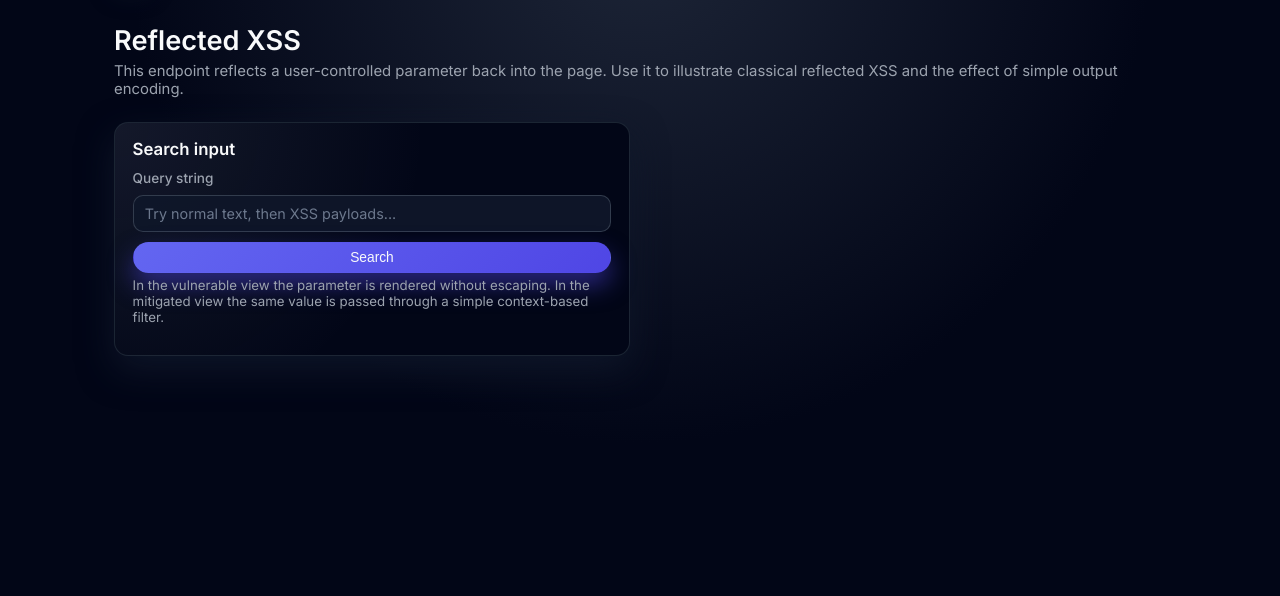
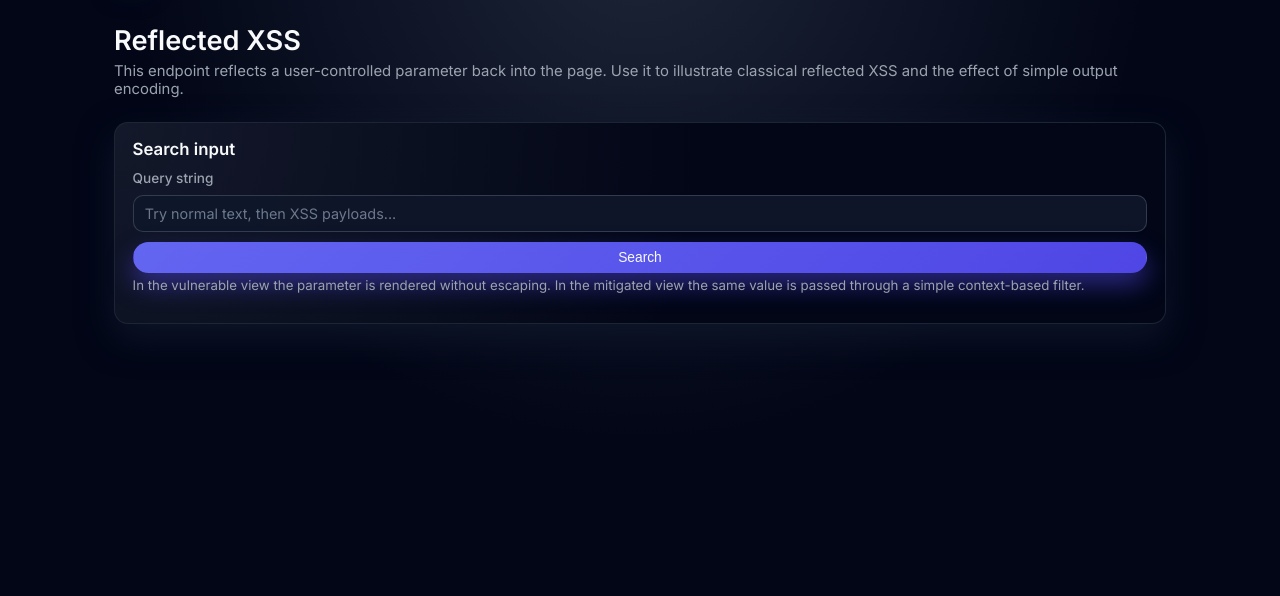
Before and after one commit to AndresJimw/xss-cookie, a Flask app: page /search in a window 1280 px wide. Shown: the part 69-665 px from the top of the page. Run offline with Flask 3, Linux system fonts and the light colour scheme.

Commit message:
chore: update components

```diff
--- a/app/templates/comments.html
+++ b/app/templates/comments.html
@@ -11,7 +11,7 @@
     </div>
 </section>
 
-<section class="grid grid-2">
+<section class="grid">
     <article class="card">
         <div class="card-header">
             <h2 class="card-title">Add a comment</h2>
--- a/app/templates/search.html
+++ b/app/templates/search.html
@@ -11,7 +11,7 @@
     </div>
 </section>
 
-<section class="grid grid-2">
+<section class="grid">
     <article class="card">
         <div class="card-header">
             <h2 class="card-title">Search input</h2>
```
